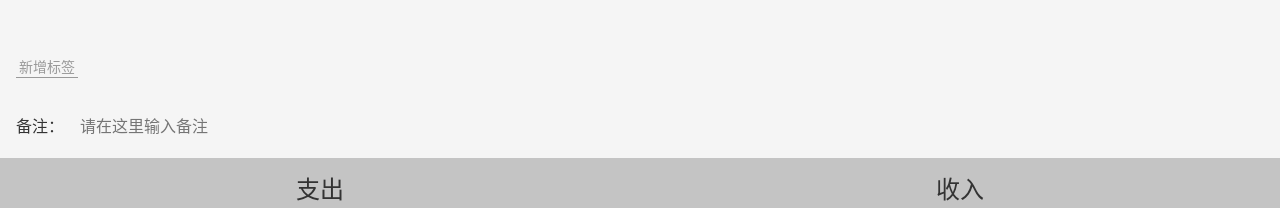
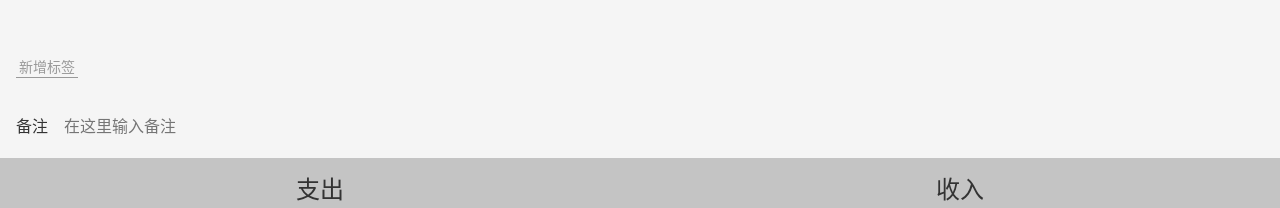
Before and after one commit to Jingweiw99/Mobile-account-book, a Vue app: page /#/money in a window 1280 px wide. Shown: the part 195-403 px from the top of the page. Built offline with nearby package versions, Linux system fonts and the light colour scheme.

Commit message:
改造Notes.vue让其复用

```diff
--- a/src/components/Notes.vue
+++ b/src/components/Notes.vue
@@ -1,22 +1,22 @@
 <template>
   <div>
     <label class="notes">
-      <span class="name">备注：</span>
-      <input type="text" v-model="value" placeholder="请在这里输入备注"
-
-      />
+      <span class="name">{{ fieldName }}</span>
+      <input type="text" v-model="value" :placeholder="placeholder" />
     </label>
   </div>
 </template>
 
 <script lang="ts">
-import { Vue, Component,Watch} from "vue-property-decorator";
+import { Vue, Component, Watch, Prop } from "vue-property-decorator";
 @Component
 export default class Notes extends Vue {
   value = "";
+  @Prop({ required: true }) fieldName!: string;
+  @Prop() placeholder!: string;
   @Watch("value")
-  onValueChanged(value:string){
-    this.$emit('update:value',value);
+  onValueChanged(value: string) {
+    this.$emit("update:value", value);
   }
 }
 </script>
--- a/src/models/recordListModel.ts
+++ b/src/models/recordListModel.ts
@@ -4,7 +4,7 @@ const recordListModel = {
     return JSON.parse(JSON.stringify(data));
   },
   fetch() {
-    return JSON.parse(window.localStorage.getItem("localStorageKeyName") || "[]") as RecordItem[]
+    return JSON.parse(window.localStorage.getItem(localStorageKeyName) || "[]") as RecordItem[]
   },
   save(data: RecordItem[]) {
     window.localStorage.setItem(localStorageKeyName, JSON.stringify(data))
--- a/src/models/tagListModel.ts
+++ b/src/models/tagListModel.ts
@@ -13,7 +13,7 @@ const tagListModel: TagListModel = {
     data: [],
 
     fetch() {
-        this.data = JSON.parse(window.localStorage.getItem("localStorageKeyName") || "[]")
+        this.data = JSON.parse(window.localStorage.getItem(localStorageKeyName) || "[]")
         return this.data;
     },
     create(name) {
--- a/src/views/EditLabel.vue
+++ b/src/views/EditLabel.vue
@@ -4,15 +4,18 @@
             <Icon name='left'/>
             <span>编辑标签</span>
             </div>
-
+            <Notes filed-name="标签名" placeholder="请输入标签名"/>
     </layout>
 </template>
 
 <script lang="ts">
 import { Vue, Component } from "vue-property-decorator";
 import tagListModel from "@/models/tagListModel";
+import Notes from '@/components/Notes.vue'
 
-@Component
+@Component({
+    components:{Notes}
+})
 export default class EditLabel extends Vue {
     created(){
         const id = this.$route.params.id;
--- a/src/views/Money.vue
+++ b/src/views/Money.vue
@@ -7,7 +7,9 @@
       ></NumberPad>
       <!-- <Types :value="record.type" @update:value="onUpdateType"></Types>等价于下面的 -->
       <Types :value.sync="record.type"></Types>
-      <Notes @update:value="onUpdateNotes"></Notes>
+      <Notes field-name="备注"
+      placeholder="在这里输入备注"
+      @update:value="onUpdateNotes"></Notes>
       <Tags :data-source.sync="tags" @update:value="onupdateTags"></Tags>
     </Layout>
   </div>
```
